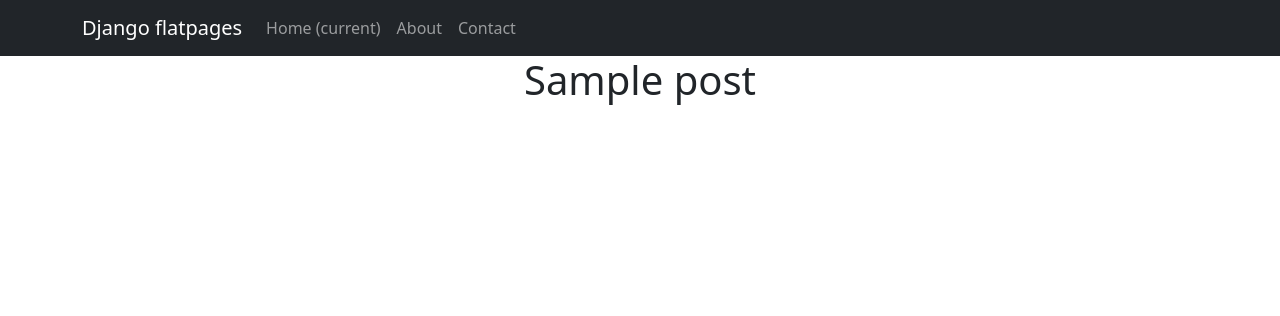
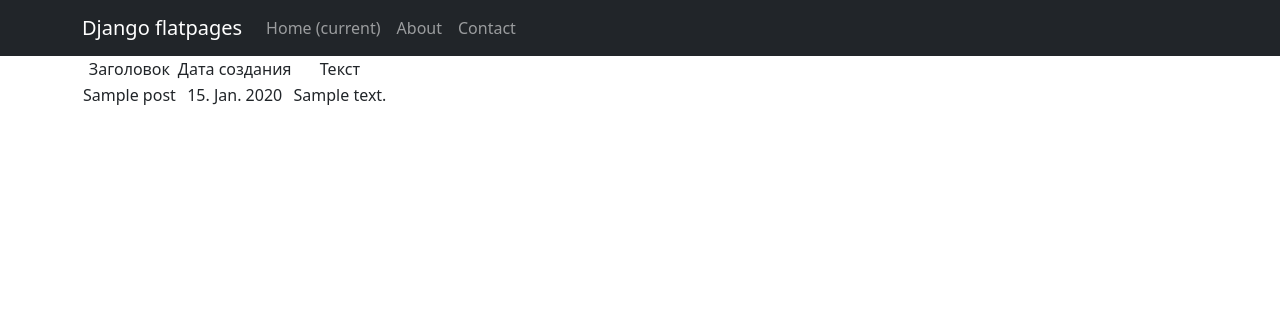
Before and after one commit to 1VladislavKirilov1/NewsProject, a Django app: template News/NewsPaper/templates/post.html in a window 1280 px wide. Shown: the top 316 px of the page. Run offline with Django 4.2, Linux system fonts and the light colour scheme; the template is opened without the code that fills it: most values are stand-ins (such as "Sample title", 1, 10 or a date in 2020); some libraries are stand-ins or nearby versions.

Commit message:
Update project

```diff
--- a/News/NewsPaper/news/views.py
+++ b/News/NewsPaper/news/views.py
@@ -18,3 +18,4 @@ class PostDetail(DetailView):
     def get_context_data(self, **kwargs):
         context = super().get_context_data(**kwargs)
         context['time_now'] = datetime.utcnow()
+        return context
--- a/News/NewsPaper/templates/post.html
+++ b/News/NewsPaper/templates/post.html
@@ -5,5 +5,18 @@ Post
 {% endblock title %}
 
 {% block content %}
-<h1>{{ post }}</h1>
+    <table>
+           <tr>
+               <td>Заголовок</td>
+               <td>Дата создания</td>
+               <td>Текст</td>
+           </tr>
+
+           <tr>
+               <td>{{ post.title }}</td>
+               <td>{{ post.dateCreation|date:'d. M. Y' }}</td>
+               <td>{{ post.text|truncatechars:20 }}</td>
+           </tr>
+
+       </table>
 {% endblock content %}
```
